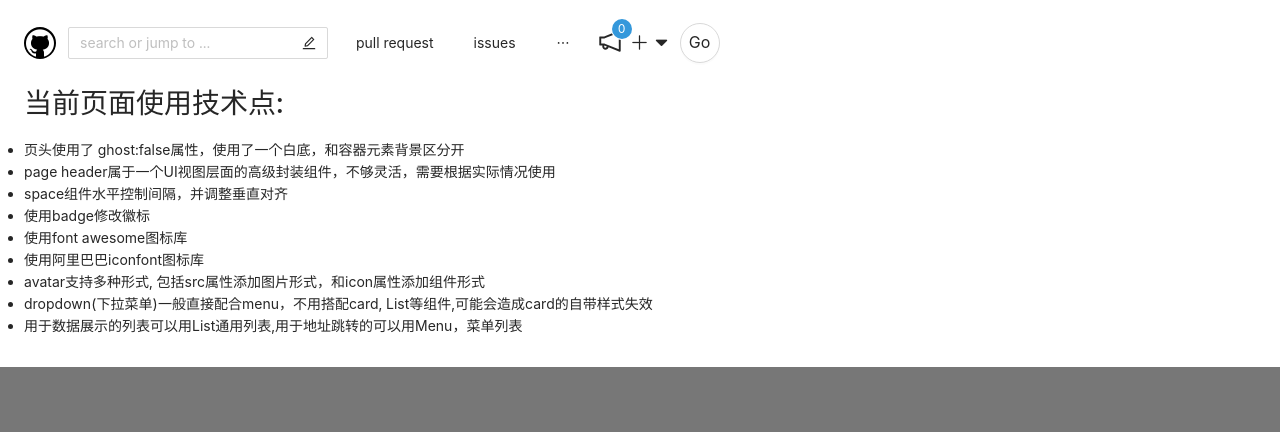
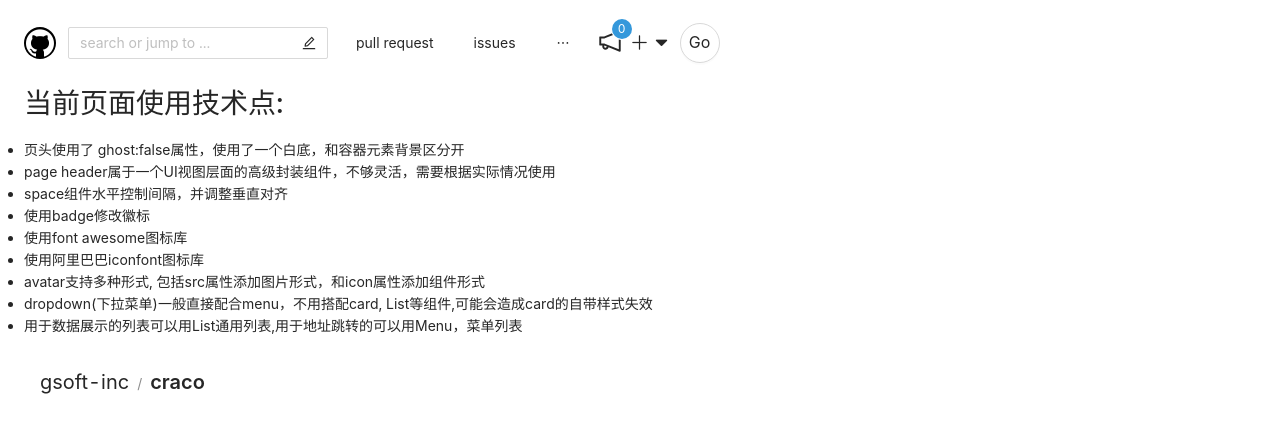
Before and after one commit to gaowujian/mimic-github-repo, a React (Create React App) app: page / in a window 1280 px wide. Shown: the top 432 px of the page. Built offline with nearby package versions, Linux system fonts and the light colour scheme.

Commit message:
添加breadscrumb

```diff
--- a/src/App.css
+++ b/src/App.css
@@ -1,5 +1,8 @@
 details summary {
   list-style: none;
+}
+.app-header {
+  /* background-color: #333; */
 }
 .app-header .ant-page-header-heading-extra {
   flex: 1;
@@ -15,3 +18,11 @@ details summary {
 .app-header .ant-space-item:nth-child(2) {
   margin-right: auto;
 }
+
+.app-content {
+  padding: 0 40px;
+}
+
+.app-content .text {
+  font-size: 20px;
+}
--- a/src/App.tsx
+++ b/src/App.tsx
@@ -2,17 +2,36 @@ import React, { useEffect, useRef, useState } from "react";
 import "./App.css";
 import ReactDOM from "react-dom";
 
-import { PageHeader, Avatar, Button, Row, Space, Badge, Dropdown, List, Card, Menu, Input } from "antd";
+import {
+  PageHeader,
+  Avatar,
+  Button,
+  Row,
+  Space,
+  Badge,
+  Dropdown,
+  List,
+  Card,
+  Menu,
+  Input,
+  Breadcrumb,
+  Typography,
+} from "antd";
 
 import { NotificationOutlined, EditOutlined } from "@ant-design/icons";
+const { Text } = Typography;
+const Content: React.FC<Record<string, any>> = function (props) {
+  const { children, ...rest } = props;
+  return <div {...rest}>{children}</div>;
+};
 
 function App() {
   const [inputExpanded, setInputExpanded] = useState(false);
   const baseStyle = { transition: "all 0.1s ease-in-out" };
   const inputStyle = (inputExpanded && { ...baseStyle, width: "400px" }) || baseStyle;
-  const inputRef = useRef(null);
   const inputSuffix = !inputExpanded ? <EditOutlined /> : <div></div>;
   return (
+    <div>
       <PageHeader
         className="app-header"
         ghost={false}
@@ -25,7 +44,6 @@ function App() {
             <Input
               placeholder="search or jump to ... "
               style={{ ...inputStyle }}
-            ref={inputRef}
               suffix={inputSuffix}
               onFocus={() => {
                 setInputExpanded(true);
@@ -85,6 +103,19 @@ function App() {
           <li>用于数据展示的列表可以用List通用列表,用于地址跳转的可以用Menu，菜单列表</li>
         </ul>
       </PageHeader>
+      <Content className="app-content">
+        <Breadcrumb separator="/">
+          <Breadcrumb.Item>
+            <Text className="text">gsoft-inc</Text>
+          </Breadcrumb.Item>
+          <Breadcrumb.Item>
+            <Text className="text" strong>
+              craco
+            </Text>
+          </Breadcrumb.Item>
+        </Breadcrumb>
+      </Content>
+    </div>
   );
 }
 
--- a/src/index.css
+++ b/src/index.css
@@ -4,5 +4,5 @@
   box-sizing: border-box;
 }
 body {
-  background-color: #777;
+  /* background-color: #777; */
 }
```
Lines whose indentation alone changed are shown as unchanged.
